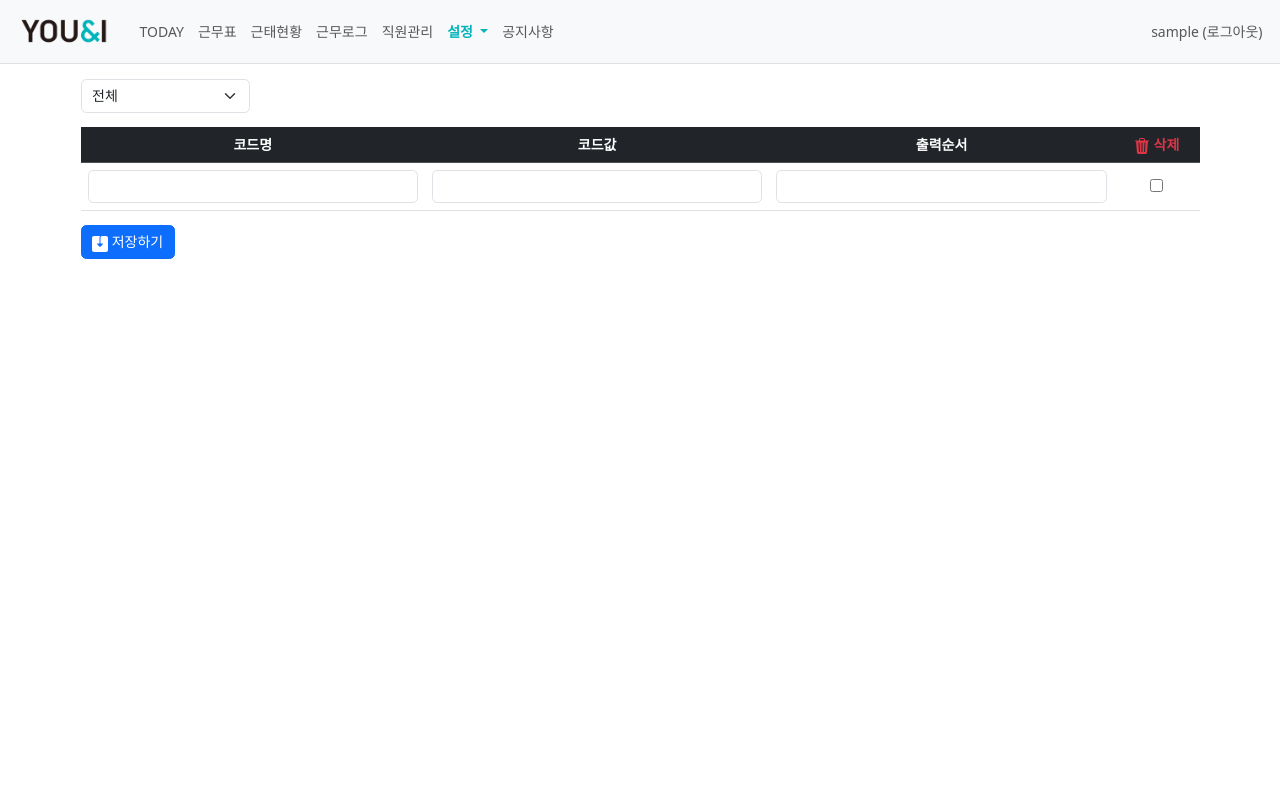
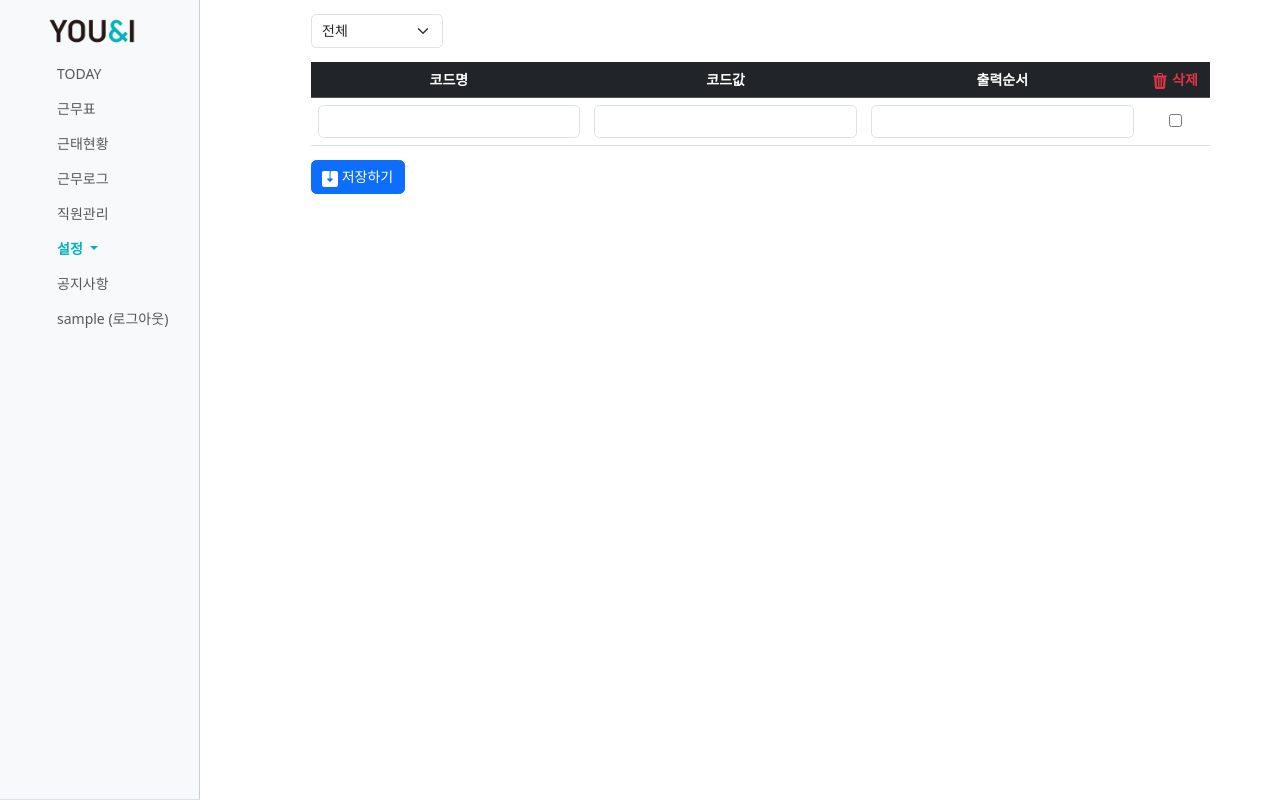
Before and after one commit to ggomdong/uni, a Django app: page /common/code/ in a window 1280 px wide. Run offline with Django 4.2, Linux system fonts and the light colour scheme; the visitor is signed in with stand-in values (Sample User, id 1); data that the repository does not hold is empty; parts of the project's set-up code (start-up, migrations or seed data) failed here and were passed over; some libraries are stand-ins or nearby versions.

Commit message:
근무표 캘린더, 사이드바추가

```diff
--- a/static/style.css
+++ b/static/style.css
@@ -139,3 +139,91 @@ select[readonly] {
     width: auto; /* Making auto-sizable width */
     height: auto; /* Making auto-sizable height */
 }
+
+/* 근무표 월 캘린더 활용을 위한 CSS */
+input[type='month'] {
+  border: none;
+  cursor: pointer;
+}
+
+input[type='month']::-webkit-calendar-picker-indicator {
+  cursor: pointer;
+}
+
+input[type='month']::-webkit-calendar-picker-indicator:hover {
+  opacity: 0.5;
+}
+
+/* 근무표에서 전/후 월 이동 버튼위에 mouse over 시 표현을 위한 CSS */
+.btn-hover {
+  width: 40px;
+  height: 40px;
+  border: none;
+  background: transparent;
+}
+
+.btn-hover:hover {
+  background: #ebebeb;
+  border-radius: 50%;
+}
+
+/* CSS for Bootstrap 5 Fixed Left Sidebar Navigation */
+/*@media(min-width:1600px){*/
+body {
+	padding-left: 300px;
+	padding-right: 60px;
+	padding-top: 0px;
+}
+nav.navbar {
+	position: fixed;
+	left: 0;
+	width: 200px;
+	bottom: 0;
+	top: 0;
+	overflow-y: auto;
+	overflow-x: hidden;
+	display: block;
+	border-right: 1px solid #cecece;
+}
+nav.navbar >.container-fluid {
+	flex-direction: column;
+	padding: 0;
+}
+nav.navbar .navbar-nav {
+	flex-direction: column;
+}
+nav.navbar .navbar-collapse {
+	width: 100%;
+	padding-left: 50px;
+}
+nav.navbar .navbar-nav {
+	width: 100%;
+}/*
+nav.navbar .navbar-nav .dropdown-menu {
+	position: static;
+	display: block;
+}
+nav.navbar .dropdown {
+	margin-bottom: 5px;
+	font-size: 14px;
+}
+nav.navbar .dropdown-item {
+	white-space: normal;
+	font-size: 14px;
+	vertical-align: middle;
+}
+nav.navbar .dropdown-item img {
+	margin-right: 5px;
+}
+nav.navbar .dropdown-toggle {
+	cursor: default;
+}
+nav.navbar .dropdown-menu {
+	border-radius: 0;
+	border-left: 0;
+	border-right: 0;
+}
+nav.navbar .dropdown-toggle::after {
+	display: none;
+}*/
+/*}*/
--- a/templates/base.html
+++ b/templates/base.html
@@ -13,7 +13,7 @@
     <link rel="shortcut icon" href="{% static 'favicon.png' %}">
     <title>YOU&I 왕십리점 관리앱</title>
 </head>
-<body style="padding-top:65px">
+<body>
 <!-- 네비게이션바 -->
 {% include 'navbar.html' %}
 <!-- 개별 html Start -->
--- a/templates/navbar.html
+++ b/templates/navbar.html
@@ -50,9 +50,6 @@
                     <a class="nav-link {% if url_name == 'pybo_index' %}ci{% endif %}" href="{% url 'pybo:pybo_index' %}">공지사항</a>
                 </li>
                 {% endif %}
-            </ul>
-            {% endwith %}
-            <ul class="navbar-nav ms-auto">
                 <li class="nav-item">
                     {% if user.is_authenticated %}
                     <a class="nav-link" href="{% url 'common:logout' %}">{{ user.username }} (로그아웃)</a>
@@ -61,6 +58,7 @@
                     {% endif %}
                 </li>
             </ul>
+            {% endwith %}
         </div>
     </div>
 </nav>
```
Also changed, not shown: templates/wtm/work_schedule.html (+19 -6 lines).
